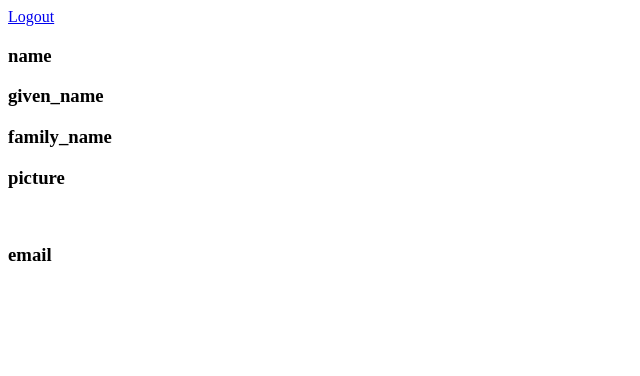
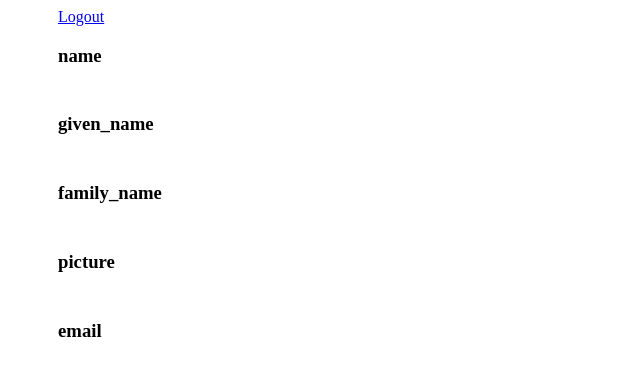
Before and after one commit to wasabina67/flask-google-login, a Flask app: page / in a window 1280 px wide. Shown: the top 376 px of the page, without its empty margins (0-640 px from the left). Run offline with Flask 3, Linux system fonts and the light colour scheme; the visitor is signed in with stand-in values (Sample User, id 1); parts of the project's set-up code (start-up, migrations or seed data) failed here and were passed over.

Commit message:
Update index.html

```diff
--- a/src/templates/index.html
+++ b/src/templates/index.html
@@ -4,6 +4,17 @@
     <meta charset="utf-8">
     <meta content="width=device-width, initial-scale=1.0" name="viewport">
     <title>flask-google-login</title>
+    <style>
+      div {
+        margin-left: 50px;
+      }
+      h3 {
+        margin-bottom: 10px;
+      }
+      span, img {
+        margin-left: 20px;
+      }
+    </style>
   </head>
   <body>
     {% if user %}
```
